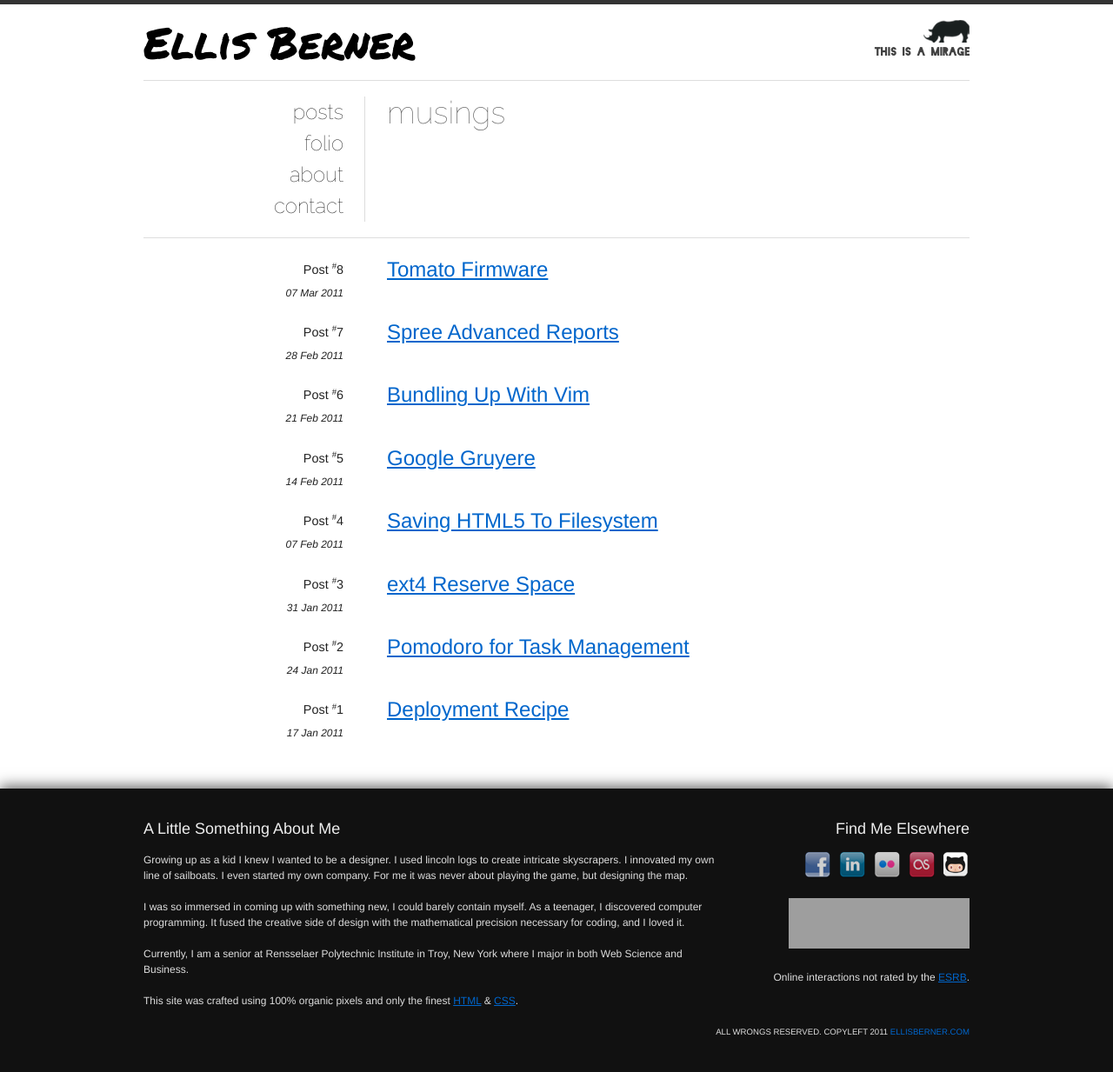
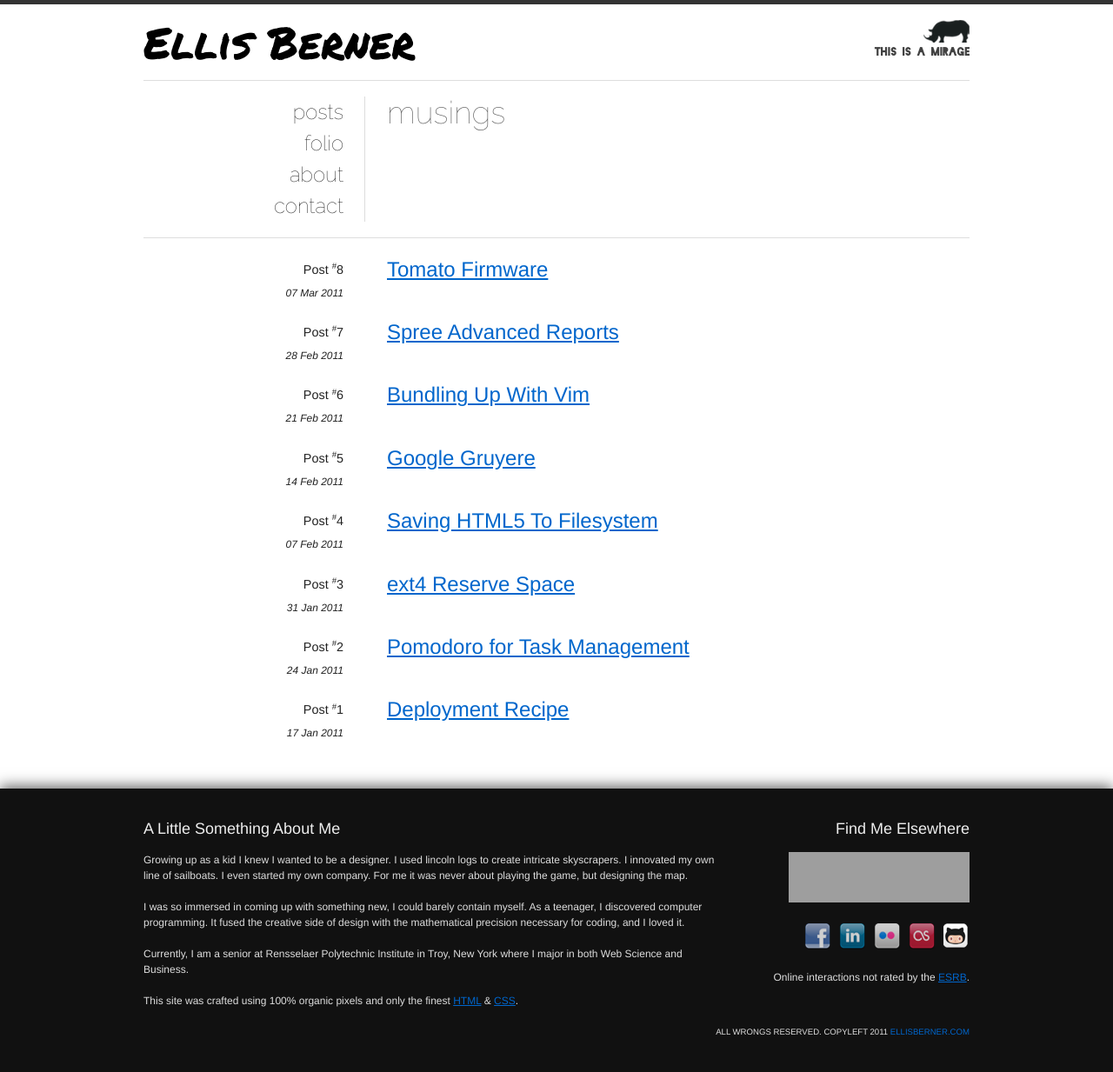
Before and after one commit to maletor/maletor.github.io, a Jekyll site: the page built from index.html, in a window 1280 px wide. Shown: the whole page at 87% size. Built offline with Jekyll 4.4.1, drawn with Linux system fonts in a browser that asks for light colours; some web fonts are replaced; grey boxes are pictures that could not be loaded.

Commit message:
switching spots

```diff
--- a/_includes/footer.html
+++ b/_includes/footer.html
@@ -11,6 +11,10 @@
 		</div>
 		<div id="elsewhere" class="span-6 last">
 			<h3>Find Me Elsewhere</h3>
+			<div class="span-6 last">
+				<a href="http://stackoverflow.com/users/381285/maletor"><img src="http://stackoverflow.com/users/flair/381285.png?theme=clean" width="208" height="58" alt="profile for Maletor at Stack Overflow, Q&amp;A for professional and enthusiast programmers" title="profile for Maletor at Stack Overflow, Q&amp;A for professional and enthusiast programmers" /></a>
+			</div>
+			<hr class="space" />
 			<div class="span-1 prepend-1">
 				<p>
 					<a href="http://www.facebook.com/ellis.berner"><img alt="Facebook" height="30" src="/images/facebook.png" width="30" /></a>
@@ -39,10 +43,6 @@
 				</p>
 			</div>
 			<div class="span-6 last">
-				<a href="http://stackoverflow.com/users/381285/maletor"><img src="http://stackoverflow.com/users/flair/381285.png?theme=clean" width="208" height="58" alt="profile for Maletor at Stack Overflow, Q&amp;A for professional and enthusiast programmers" title="profile for Maletor at Stack Overflow, Q&amp;A for professional and enthusiast programmers" /></a>
-			</div>
-			<hr class="space" />
-			<div class="span-6 last">
 				<p>
 					Online interactions not rated by the <a href="http://www.twoangrycamelsinacar.com">ESRB</a>.
 				</p>
```
